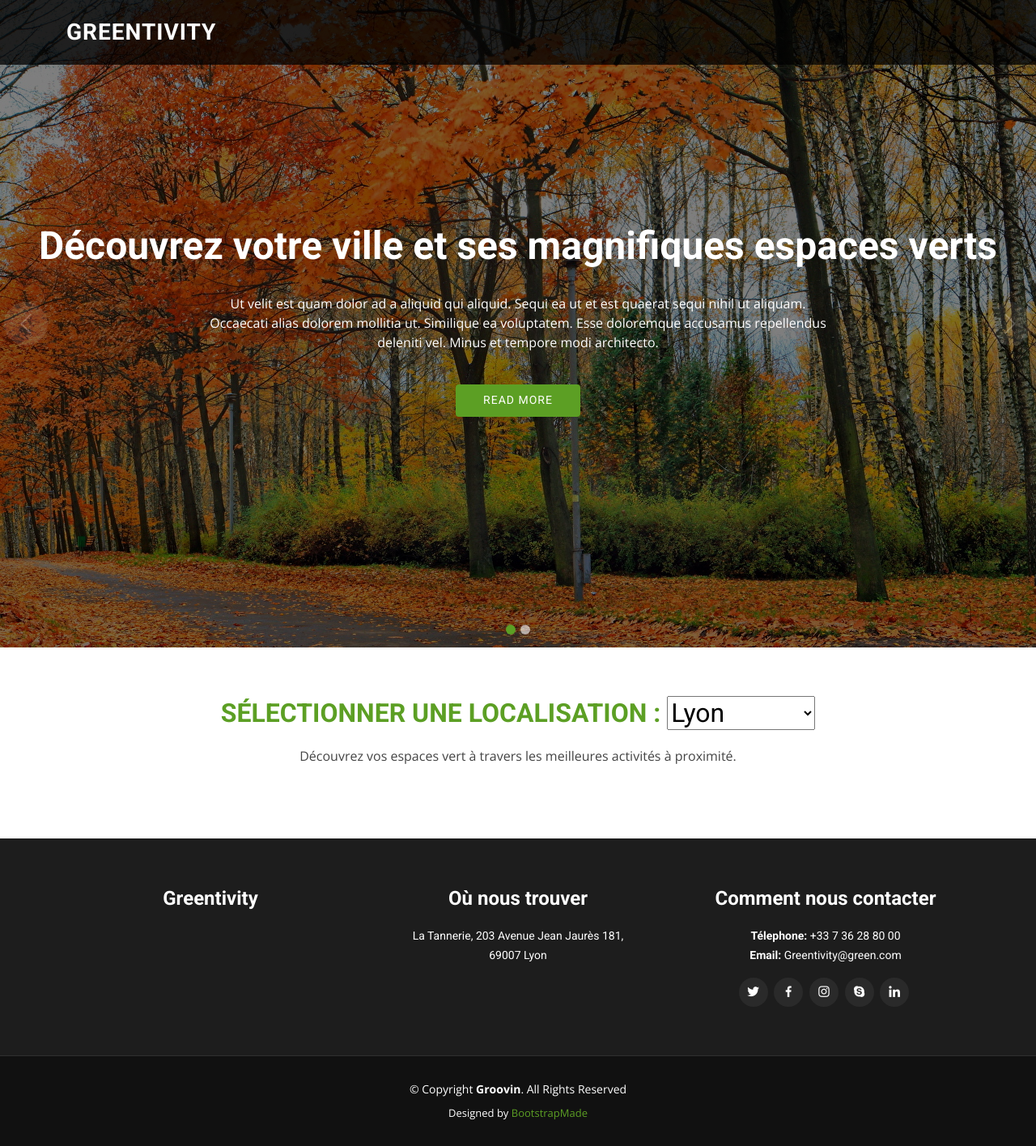
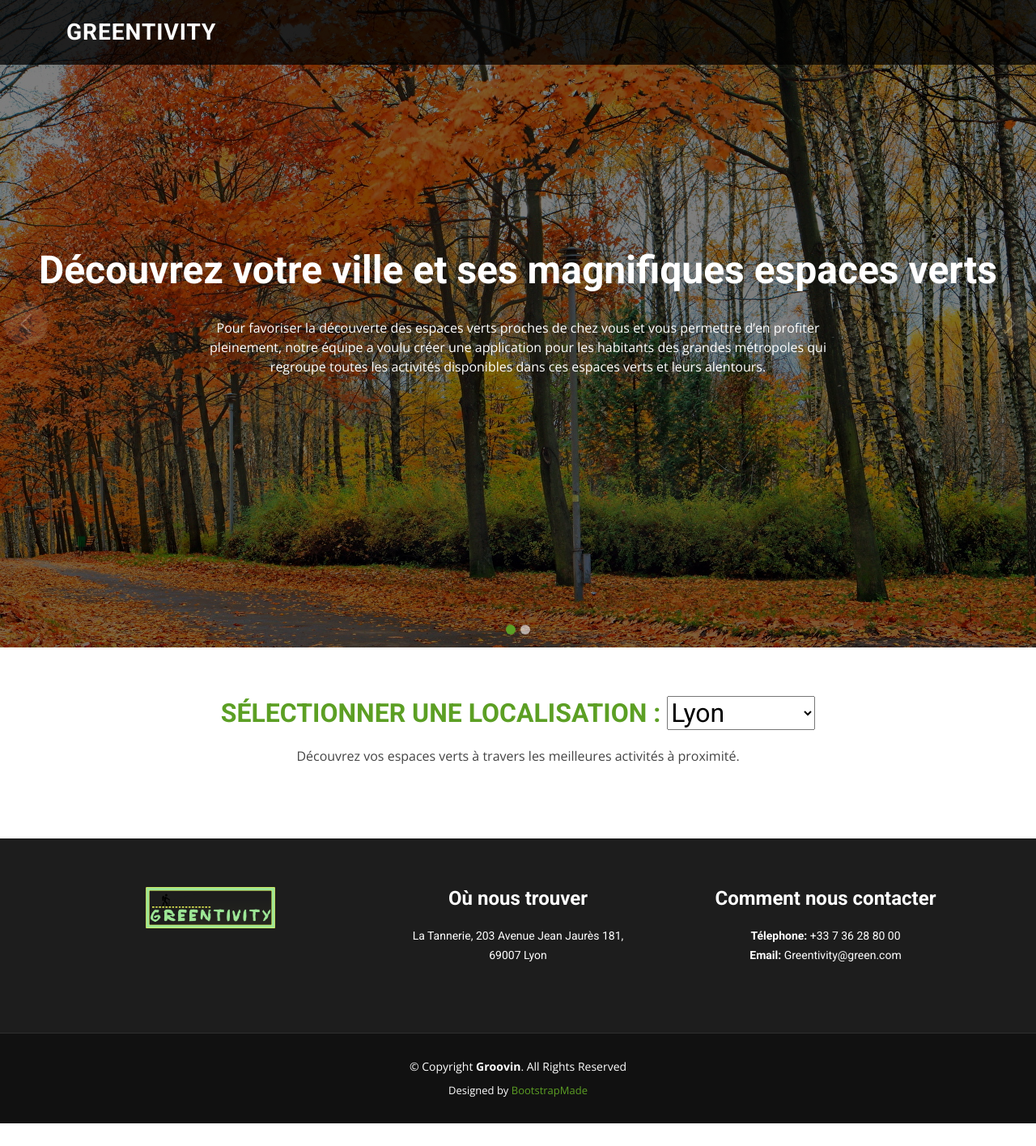
Before and after one commit to ThomasArenas/Hackaton, a PHP site: page / in a window 1280 px wide. Shown: the whole page at 81% size. After the commit the page ends 1388 px from the top, so only its background shows below. Run offline with PHP 8.4, Linux system fonts and the light colour scheme; data that the repository does not hold is empty.

Commit message:
Changement mineurs

```diff
--- a/assets/css/style.css
+++ b/assets/css/style.css
@@ -800,6 +800,7 @@ section {
 --------------------------------------------------------------*/
 .portfolio .portfolio-item {
   margin-bottom: 30px;
+
 }
 
 .portfolio #portfolio-flters {
@@ -826,6 +827,7 @@ section {
 .portfolio #portfolio-flters li:hover, .portfolio #portfolio-flters li.filter-active {
   color: #fff;
   background: #5c9f24;
+
 }
 
 .portfolio #portfolio-flters li:last-child {
@@ -833,17 +835,20 @@ section {
 }
 
 .portfolio .portfolio-wrap {
-  transition: 0.3s;
-  position: relative;
+  transition: 0.4s;
+  display: flex;
+  justify-content: center;
+  align-items: center;
   overflow: hidden;
   z-index: 1;
-  background: rgba(42, 42, 42, 0.7);
+  border: #a39595 1px solid;
+
 }
 
 .portfolio .portfolio-wrap::before {
   content: "";
   background: rgba(42, 42, 42, 0.7);
-  position: absolute;
+
   left: 0;
   right: 0;
   top: 0;
@@ -851,10 +856,13 @@ section {
   transition: all ease-in-out 0.3s;
   z-index: 2;
   opacity: 0;
+
 }
 
 .portfolio .portfolio-wrap img {
   transition: all ease-in-out 0.3s;
+
+
 }
 
 .portfolio .portfolio-wrap .portfolio-info {
@@ -871,16 +879,17 @@ section {
   justify-content: flex-end;
   align-items: flex-start;
   padding: 20px;
+
 }
 
 .portfolio .portfolio-wrap .portfolio-info h4 {
   font-size: 20px;
-  color: #fff;
+  color: #347202;
   font-weight: 600;
 }
 
 .portfolio .portfolio-wrap .portfolio-info p {
-  color: rgba(255, 255, 255, 0.7);
+  color: #347202;
   font-size: 14px;
   text-transform: uppercase;
   padding: 0;
@@ -894,7 +903,7 @@ section {
 }
 
 .portfolio .portfolio-wrap .portfolio-links a {
-  color: #fff;
+  color: black;
   margin: 0 5px 0 0;
   font-size: 28px;
   display: inline-block;
@@ -902,7 +911,7 @@ section {
 }
 
 .portfolio .portfolio-wrap .portfolio-links a:hover {
-  color: #8ed851;
+  color: #72b63b;
 }
 
 .portfolio .portfolio-wrap:hover::before {
@@ -911,6 +920,7 @@ section {
 
 .portfolio .portfolio-wrap:hover img {
   transform: scale(1.2);
+  opacity: 0.2;
 }
 
 .portfolio .portfolio-wrap:hover .portfolio-info {
--- a/espaces_verts_affichage.php
+++ b/espaces_verts_affichage.php
@@ -30,7 +30,7 @@ if(!empty( $_POST["LatLng"]) && isset( $_POST["LatLng"])) {
             <option id="li" value="50.6365654,3.0635282">Lille</option>
           </select>
         </h2>
-        <p>Découvrez vos espaces vert à travers les meilleures activités à proximité.</p>
+        <p>Découvrez vos espaces verts à travers les meilleures activités à proximité.</p>
       </div>
 
       <script>
@@ -70,13 +70,13 @@ if(!empty( $_POST["LatLng"]) && isset( $_POST["LatLng"])) {
 
         <div class="col-lg-4 col-md-6 portfolio-item filter-app">
           <div class="portfolio-wrap">
-            <img src="<?php echo $place->urlImage; ?>" class="" alt="" style="max-width: 420px">
+            <img src="<?php echo $place->urlImage; ?>" class="" alt="" style="max-height: 350px">
             <div class="portfolio-info">
               <h4><?= $place->getNom(); ?></h4>
               <p><?= $place->getFormatedAddress(); ?></p>
               <div class="portfolio-links">
                 <a onclick="document.getElementById('formPlace<?= $place->getIdPlace(); ?>').submit()" title="Plus d'informations"><i class="bx bx-plus"></i></a>
-                <a href="<?= $place->getUrlMap(); ?>" title="Voir sur Google Map"><i class="bx bx-link"></i></a>
+                <a href="<?= $place->getUrlMap(); ?>" title="Voir sur Google Map"><i class="bi bi-geo-alt-fill"></i></a>
               </div>
             </div>
           </div>
--- a/footer.php
+++ b/footer.php
@@ -6,8 +6,9 @@
 
           <div class="col-lg-4 col-md-6" style = "text-align : center">
             <div class="footer-info">
-              <h3>Greentivity</h3>
+
               <p>
+              <img src="assets/img/logoGT.png"  style="width:45%">
 
               </p>
 
@@ -30,13 +31,6 @@
                 <strong>Télephone:</strong> +33 7 36 28 80 00<br>
                 <strong>Email:</strong> Greentivity@green.com<br>
               </p>
-              <div class="social-links mt-3">
-                <a href="#" class="twitter"><i class="bx bxl-twitter"></i></a>
-                <a href="#" class="facebook"><i class="bx bxl-facebook"></i></a>
-                <a href="#" class="instagram"><i class="bx bxl-instagram"></i></a>
-                <a href="#" class="google-plus"><i class="bx bxl-skype"></i></a>
-                <a href="#" class="linkedin"><i class="bx bxl-linkedin"></i></a>
-              </div>
             </div>
           </div>
 
--- a/index.php
+++ b/index.php
@@ -18,34 +18,18 @@
             <div class="carousel-container">
               <div class="carousel-content">
                 <h2 class="animate__animated animate__fadeInDown">Découvrez votre ville et ses magnifiques espaces verts</h2>
-                <p class="animate__animated animate__fadeInUp">Ut velit est quam dolor ad a aliquid qui aliquid. Sequi ea ut et est quaerat sequi nihil ut aliquam. Occaecati alias dolorem mollitia ut. Similique ea voluptatem. Esse doloremque accusamus repellendus deleniti vel. Minus et tempore modi architecto.</p>
-                <div>
-                  <a href="#about" class="btn-get-started animate__animated animate__fadeInUp scrollto">Read More</a>
-                </div>
+                <p class="animate__animated animate__fadeInUp">Pour favoriser la découverte des espaces verts proches de chez vous et vous permettre d’en profiter pleinement, notre équipe a voulu créer une application pour les habitants des grandes métropoles qui regroupe toutes les activités disponibles dans ces espaces verts et leurs alentours.</p>
               </div>
             </div>
           </div>
 
           <!-- Slide 2 -->
-          <div class="carousel-item" style="background: url(assets/img/slide/slide-2.jpg);">
+          <div class="carousel-item" style="background: url(assets/img/slide/slide-3.jpg);">
             <div class="carousel-container">
-
-                  <a href="#about" class="btn-get-started animate__animated animate__fadeInUp scrollto">Read More</a>
-                </div>
+            <div class="carousel-content">
+                <h2 class="animate__animated animate__fadeInDown">Découvrez votre ville et ses magnifiques espaces verts</h2>
+                <p class="animate__animated animate__fadeInUp">Pour favoriser la découverte des espaces verts proches de chez vous et vous permettre d’en profiter pleinement, notre équipe a voulu créer une application pour les habitants des grandes métropoles qui regroupe toutes les activités disponibles dans ces espaces verts et leurs alentours.</p>
               </div>
-            </div>
-          </div>
-
-          <!-- Slide 3 -->
-          <div class="carousel-item" style="background: url(assets/img/slide/slide-3.jpg);">
-            <div class="carousel-background"><img src="assets/img/slide/slide-3.jpg" alt=""></div>
-            <div class="carousel-container">
-              <div class="carousel-content">
-                <h2 class="animate__animated animate__fadeInDown">Sequi ea ut et est quaerat</h2>
-                <p class="animate__animated animate__fadeInUp">Ut velit est quam dolor ad a aliquid qui aliquid. Sequi ea ut et est quaerat sequi nihil ut aliquam. Occaecati alias dolorem mollitia ut. Similique ea voluptatem. Esse doloremque accusamus repellendus deleniti vel. Minus et tempore modi architecto.</p>
-                <div>
-                  <a href="#about" class="btn-get-started animate__animated animate__fadeInUp scrollto">Read More</a>
-                </div>
               </div>
             </div>
           </div>
--- a/modeles/apiUtilities.php
+++ b/modeles/apiUtilities.php
@@ -191,7 +191,7 @@ require_once 'modeles/activities.php';
 
                     switch($numPhoto) {
                         case  1 :
-                            $refPicture1 = '';
+                            $refPicture1 = 'assets/img/visuel-indisponible-650.png';
                             break;
                         case 2 :
                             $refPicture2 = '';
@@ -244,8 +244,8 @@ require_once 'modeles/activities.php';
         }
         //permet de générer les images
        public function generatePicture($pictureReference, $maxHeight = '400', $maxWidth = ''){
-           if($pictureReference==''){
-               $urlPhoto = '';
+           if($pictureReference=='' || $pictureReference=='assets/img/visuel-indisponible-650.png'){
+               $urlPhoto = $pictureReference;
            } else{
             $urlPhoto = $this->baseURL.'place/photo?maxwidth='.$maxWidth.'&maxheight='.$maxHeight.'&photoreference='.$pictureReference.'&key='.$this->apiKey;
            }
--- a/park-details.php
+++ b/park-details.php
@@ -96,7 +96,8 @@ include "header.php";
                 <li><strong>Afficher sur la carte</strong>: <a href="<?= $place->getUrl(); ?>" target='_blank'>GoogleMap</a></li>
               </ul>
             </div>
-            <div class="portfolio-description">
+
+            <div class="portfolio-description" >
               <p sytle="font-size: 14px"> " <?= $place->getReview()->getText(); ?> "</p>
               <p><span style="font-weight : bold; font-style : italic; color : #64605F;"> <?= $place->getReview()->getAuthor_name(); ?></span> (<?= $place->getReview()->getRelative_time_description(); ?>)</p>
             </div>
```
Also changed, not shown: assets/img/favicon.png, assets/img/logoGT.png (added), assets/img/visuel-indisponible-650.png (added).
